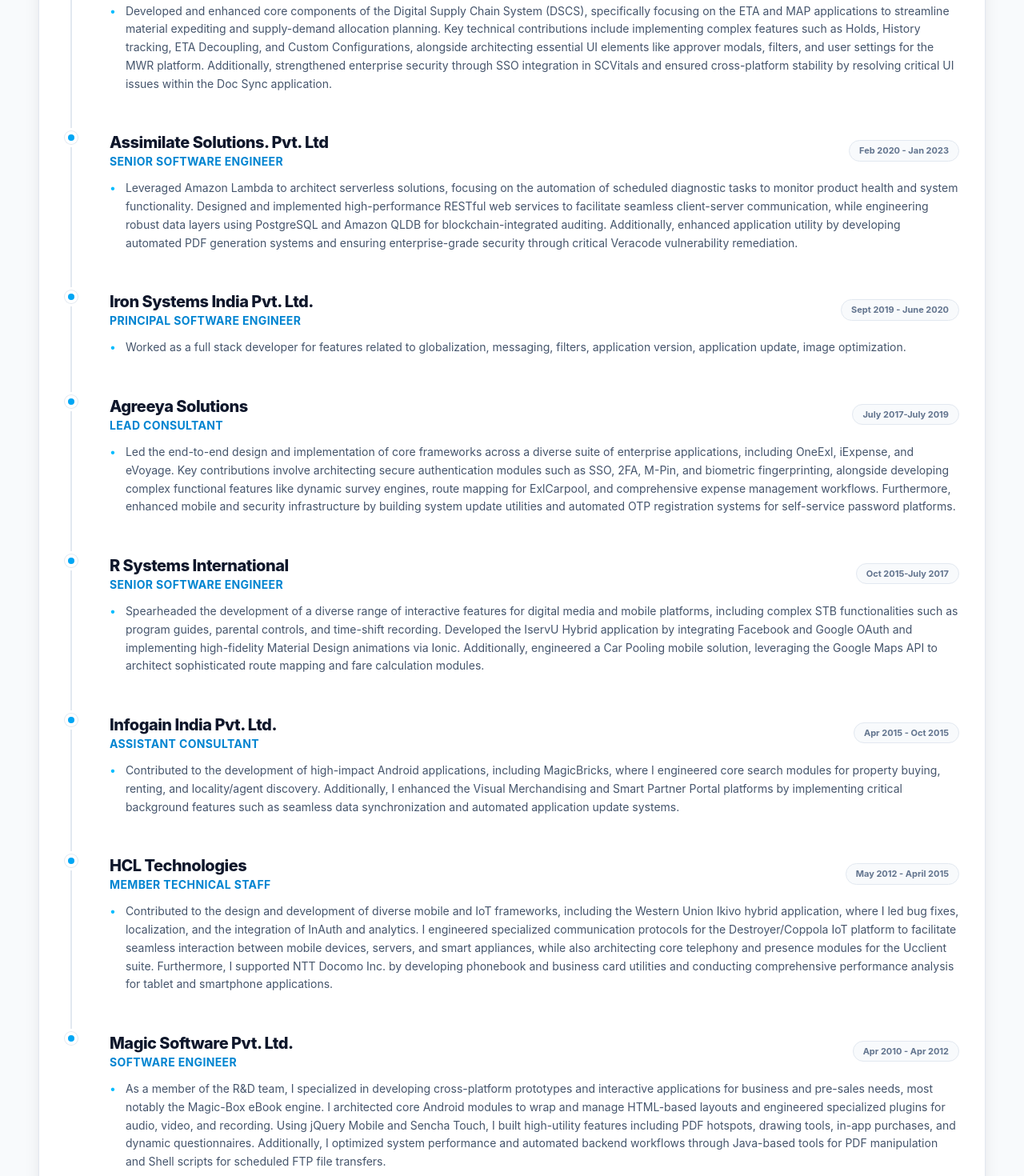
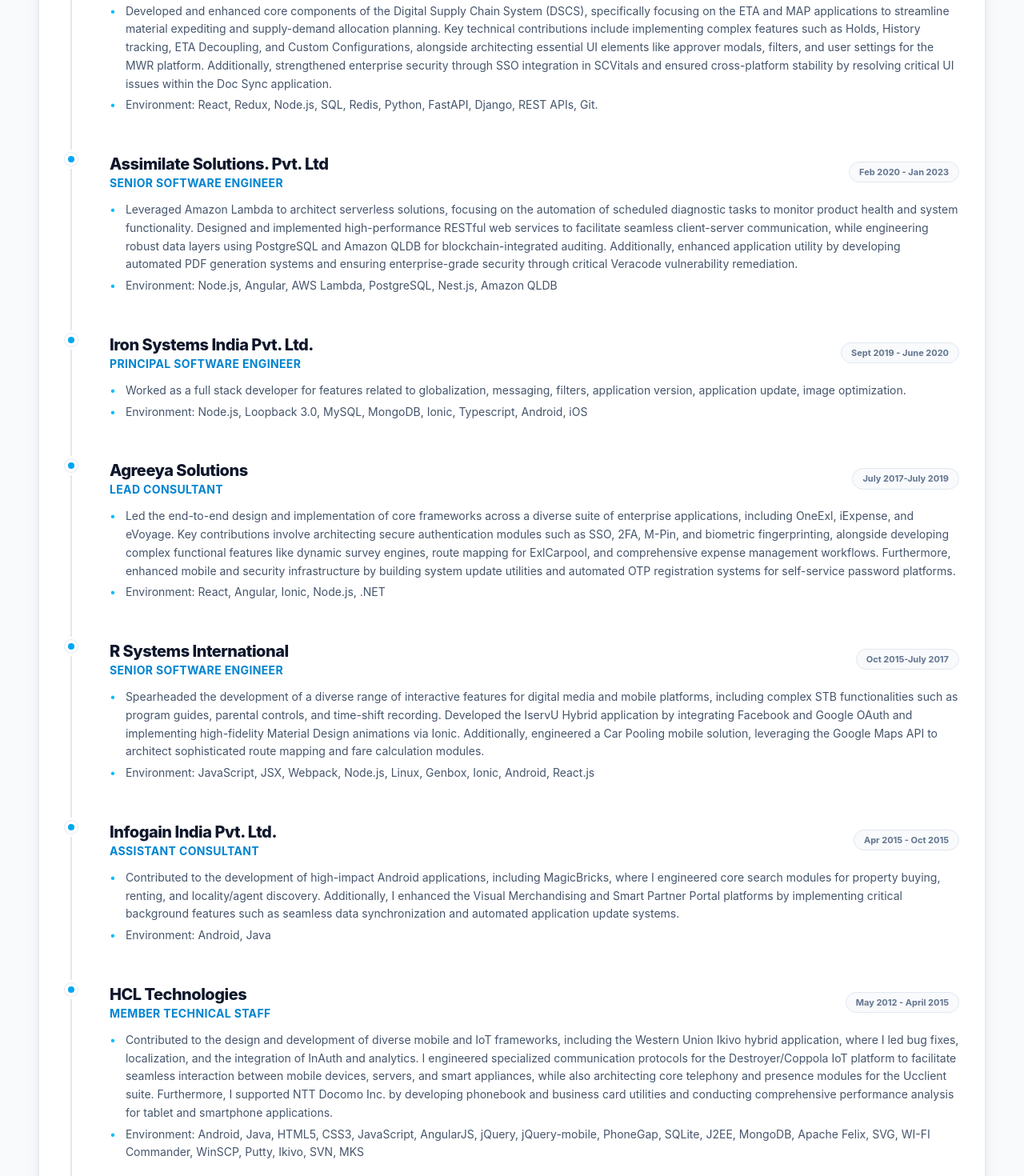
Before and after one commit to namrta-saxena/namrta-saxena.github.io, a React (Vite) app: page / in a window 1280 px wide. Shown: the part 880-2350 px from the top of the page at 80% size. Built offline with nearby package versions, Linux system fonts and the light colour scheme.

Commit message:
skills and certication links updated

```diff
--- a/src/components/sections/ExperienceTimeline.jsx
+++ b/src/components/sections/ExperienceTimeline.jsx
@@ -50,7 +50,8 @@
             role: "Lead Consultant",
             duration: "Feb 2023 - Feb 2026",
             responsibilities: [
-                "Developed and enhanced core components of the Digital Supply Chain System (DSCS), specifically focusing on the ETA and MAP applications to streamline material expediting and supply-demand allocation planning. Key technical contributions include implementing complex features such as Holds, History tracking, ETA Decoupling, and Custom Configurations, alongside architecting essential UI elements like approver modals, filters, and user settings for the MWR platform. Additionally, strengthened enterprise security through SSO integration in SCVitals and ensured cross-platform stability by resolving critical UI issues within the Doc Sync application."
+                "Developed and enhanced core components of the Digital Supply Chain System (DSCS), specifically focusing on the ETA and MAP applications to streamline material expediting and supply-demand allocation planning. Key technical contributions include implementing complex features such as Holds, History tracking, ETA Decoupling, and Custom Configurations, alongside architecting essential UI elements like approver modals, filters, and user settings for the MWR platform. Additionally, strengthened enterprise security through SSO integration in SCVitals and ensured cross-platform stability by resolving critical UI issues within the Doc Sync application.",
+                "Environment: React, Redux, Node.js, SQL, Redis, Python, FastAPI, Django, REST APIs, Git."
             ]
         },
         {
@@ -58,14 +59,16 @@
             role: "Senior Software Engineer",
             duration: "Feb 2020 - Jan 2023",
             responsibilities: [
-                "Leveraged Amazon Lambda to architect serverless solutions, focusing on the automation of scheduled diagnostic tasks to monitor product health and system functionality. Designed and implemented high-performance RESTful web services to facilitate seamless client-server communication, while engineering robust data layers using PostgreSQL and Amazon QLDB for blockchain-integrated auditing. Additionally, enhanced application utility by developing automated PDF generation systems and ensuring enterprise-grade security through critical Veracode vulnerability remediation."
+                "Leveraged Amazon Lambda to architect serverless solutions, focusing on the automation of scheduled diagnostic tasks to monitor product health and system functionality. Designed and implemented high-performance RESTful web services to facilitate seamless client-server communication, while engineering robust data layers using PostgreSQL and Amazon QLDB for blockchain-integrated auditing. Additionally, enhanced application utility by developing automated PDF generation systems and ensuring enterprise-grade security through critical Veracode vulnerability remediation.",
+                "Environment: Node.js, Angular, AWS Lambda, PostgreSQL, Nest.js, Amazon QLDB"
             ]
         }, {
             company: "Iron Systems India Pvt. Ltd.",
             role: "Principal Software Engineer",
             duration: "Sept 2019 - June 2020",
             responsibilities: [
-                "Worked as a full stack developer for features related to globalization, messaging, filters, application version, application update, image optimization."
+                "Worked as a full stack developer for features related to globalization, messaging, filters, application version, application update, image optimization.",
+                "Environment: Node.js, Loopback 3.0, MySQL, MongoDB, Ionic, Typescript, Android, iOS"
             ]
         },
         {
@@ -73,7 +76,8 @@
             role: "Lead Consultant",
             duration: "July 2017-July 2019",
             responsibilities: [
-                "Led the end-to-end design and implementation of core frameworks across a diverse suite of enterprise applications, including OneExl, iExpense, and eVoyage. Key contributions involve architecting secure authentication modules such as SSO, 2FA, M-Pin, and biometric fingerprinting, alongside developing complex functional features like dynamic survey engines, route mapping for ExlCarpool, and comprehensive expense management workflows. Furthermore, enhanced mobile and security infrastructure by building system update utilities and automated OTP registration systems for self-service password platforms."
+                "Led the end-to-end design and implementation of core frameworks across a diverse suite of enterprise applications, including OneExl, iExpense, and eVoyage. Key contributions involve architecting secure authentication modules such as SSO, 2FA, M-Pin, and biometric fingerprinting, alongside developing complex functional features like dynamic survey engines, route mapping for ExlCarpool, and comprehensive expense management workflows. Furthermore, enhanced mobile and security infrastructure by building system update utilities and automated OTP registration systems for self-service password platforms.",
+                "Environment: React, Angular, Ionic, Node.js, .NET"
             ]
         },
         {
@@ -81,7 +85,8 @@
             role: "Senior Software Engineer",
             duration: "Oct 2015-July 2017",
             responsibilities: [
-                "Spearheaded the development of a diverse range of interactive features for digital media and mobile platforms, including complex STB functionalities such as program guides, parental controls, and time-shift recording. Developed the IservU Hybrid application by integrating Facebook and Google OAuth and implementing high-fidelity Material Design animations via Ionic. Additionally, engineered a Car Pooling mobile solution, leveraging the Google Maps API to architect sophisticated route mapping and fare calculation modules."
+                "Spearheaded the development of a diverse range of interactive features for digital media and mobile platforms, including complex STB functionalities such as program guides, parental controls, and time-shift recording. Developed the IservU Hybrid application by integrating Facebook and Google OAuth and implementing high-fidelity Material Design animations via Ionic. Additionally, engineered a Car Pooling mobile solution, leveraging the Google Maps API to architect sophisticated route mapping and fare calculation modules.",
+                "Environment: JavaScript, JSX, Webpack, Node.js, Linux, Genbox, Ionic, Android, React.js"
             ]
         },
         {
@@ -89,7 +94,8 @@
             role: "Assistant Consultant",
             duration: "Apr 2015 - Oct 2015",
             responsibilities: [
-                "Contributed to the development of high-impact Android applications, including MagicBricks, where I engineered core search modules for property buying, renting, and locality/agent discovery. Additionally, I enhanced the Visual Merchandising and Smart Partner Portal platforms by implementing critical background features such as seamless data synchronization and automated application update systems."
+                "Contributed to the development of high-impact Android applications, including MagicBricks, where I engineered core search modules for property buying, renting, and locality/agent discovery. Additionally, I enhanced the Visual Merchandising and Smart Partner Portal platforms by implementing critical background features such as seamless data synchronization and automated application update systems.",
+                "Environment: Android, Java"
             ]
         },
         {
@@ -97,7 +103,8 @@
             role: "Member Technical Staff",
             duration: "May 2012 - April 2015",
             responsibilities: [
-                "Contributed to the design and development of diverse mobile and IoT frameworks, including the Western Union Ikivo hybrid application, where I led bug fixes, localization, and the integration of InAuth and analytics. I engineered specialized communication protocols for the Destroyer/Coppola IoT platform to facilitate seamless interaction between mobile devices, servers, and smart appliances, while also architecting core telephony and presence modules for the Ucclient suite. Furthermore, I supported NTT Docomo Inc. by developing phonebook and business card utilities and conducting comprehensive performance analysis for tablet and smartphone applications."
+                "Contributed to the design and development of diverse mobile and IoT frameworks, including the Western Union Ikivo hybrid application, where I led bug fixes, localization, and the integration of InAuth and analytics. I engineered specialized communication protocols for the Destroyer/Coppola IoT platform to facilitate seamless interaction between mobile devices, servers, and smart appliances, while also architecting core telephony and presence modules for the Ucclient suite. Furthermore, I supported NTT Docomo Inc. by developing phonebook and business card utilities and conducting comprehensive performance analysis for tablet and smartphone applications.",
+                "Environment: Android, Java, HTML5, CSS3, JavaScript, AngularJS, jQuery, jQuery-mobile, PhoneGap, SQLite, J2EE, MongoDB, Apache Felix, SVG, WI-FI Commander, WinSCP, Putty, Ikivo, SVN, MKS"
             ]
         },
         {
@@ -105,7 +112,8 @@
             role: "Software Engineer",
             duration: "Apr 2010 - Apr 2012",
             responsibilities: [
-                "As a member of the R&D team, I specialized in developing cross-platform prototypes and interactive applications for business and pre-sales needs, most notably the Magic-Box eBook engine. I architected core Android modules to wrap and manage HTML-based layouts and engineered specialized plugins for audio, video, and recording. Using jQuery Mobile and Sencha Touch, I built high-utility features including PDF hotspots, drawing tools, in-app purchases, and dynamic questionnaires. Additionally, I optimized system performance and automated backend workflows through Java-based tools for PDF manipulation and Shell scripts for scheduled FTP file transfers."
+                "As a member of the R&D team, I specialized in developing cross-platform prototypes and interactive applications for business and pre-sales needs, most notably the Magic-Box eBook engine. I architected core Android modules to wrap and manage HTML-based layouts and engineered specialized plugins for audio, video, and recording. Using jQuery Mobile and Sencha Touch, I built high-utility features including PDF hotspots, drawing tools, in-app purchases, and dynamic questionnaires. Additionally, I optimized system performance and automated backend workflows through Java-based tools for PDF manipulation and Shell scripts for scheduled FTP file transfers.",
+                "Environment: Android, Java, JavaScript, jQuery, jQuery-mobile, PhoneGap, Sencha Touch, iOS, Flex, ActionScript 3.0, Shell Script, SQL, SVN"
             ]
         },
         // Add more entries here to total 14 years
--- a/src/components/sections/ProjectsTable.jsx
+++ b/src/components/sections/ProjectsTable.jsx
@@ -26,7 +26,7 @@
     ];
 
     return (
-        <SectionCard title="Key Projects">
+        <SectionCard title="Projects">
             <div className="mt-6 rounded-xl border border-slate-200 overflow-hidden bg-white">
                 <table className="w-full border-collapse">
 
--- a/src/components/sections/SkillsTable.jsx
+++ b/src/components/sections/SkillsTable.jsx
@@ -5,25 +5,37 @@
 const SkillsTable = () => {
     const skillGroups = [
         {
-            category: "Technologies",
-            tools: ["React", "Node.js", "TypeScript", "Python", "Agentic AI", "LangGraph", "MERN Stack"]
+            category: "Core Languages",
+            tools: ["JavaScript (ES6+)", "TypeScript", "HTML5", "CSS3", "Python", "Java"]
         },
         {
-            category: "Database",
-            tools: ["SQLite", "PostgreSQL", "MongoDB", "Vector Databases (Pinecone/Chroma)"]
+            category: "Frontend Development",
+            tools: ["React", "Redux", "Angular", "Responsive Design"]
         },
         {
-            category: "Tools & DevOps",
-            tools: ["Vite", "Tailwind CSS", "Postman", "Jira"]
+            category: "Backend Development",
+            tools: ["Node.js", "Nest.js", "Express.js", "RESTful APIs", "GraphQL"]
         },
         {
-            category: "Config Management",
-            tools: ["Git", "NPM/Yarn", "CI/CD Pipelines", "Environment Orchestration"]
+            category: "Databases & Caching",
+            tools: ["MongoDB", "PostgreSQL", "MySQL", "Redis", "Amazon QLDB"]
+        },
+        {
+            category: "AI & Vector Databases",
+            tools: ["Pinecone", "ChromaDB", "LangChain", "CrewAI", "LangGraph", "Pandas"]
+        },
+        {
+            category: "Cloud & DevOps",
+            tools: ["AWS (Lambda, API Gateway, EC2)", "Docker", "CI/CD pipelines", "Git", "Linux"]
+        },
+        {
+            category: "Mobile",
+            tools: ["Android (Java)", "Ionic", "Cordova"]
         }
     ];
 
     return (
-        <SectionCard title="Technical Stack">
+        <SectionCard title="Skills">
             <div className="mt-6 rounded-xl border border-slate-200 overflow-hidden bg-white">
                 <table className="w-full border-collapse">
 
```
Also changed, not shown: src/components/sections/CertificationsTable.jsx (+6 -6 lines).
